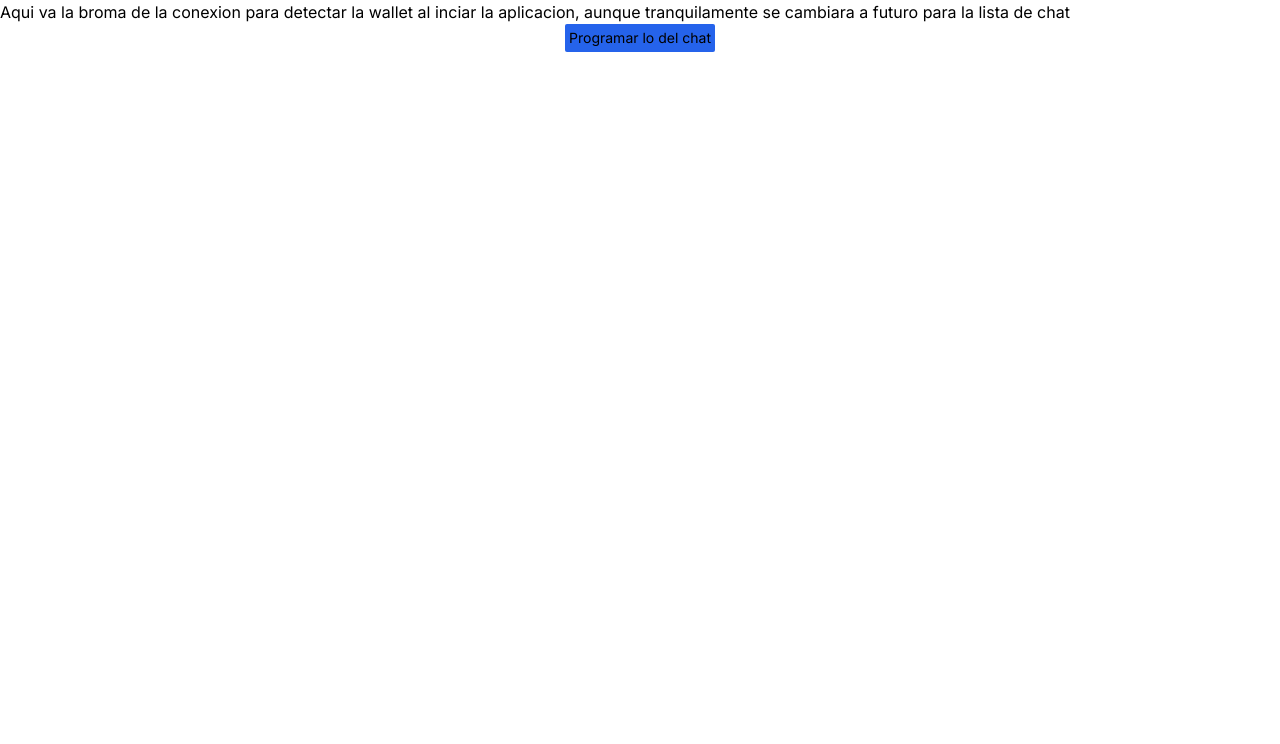
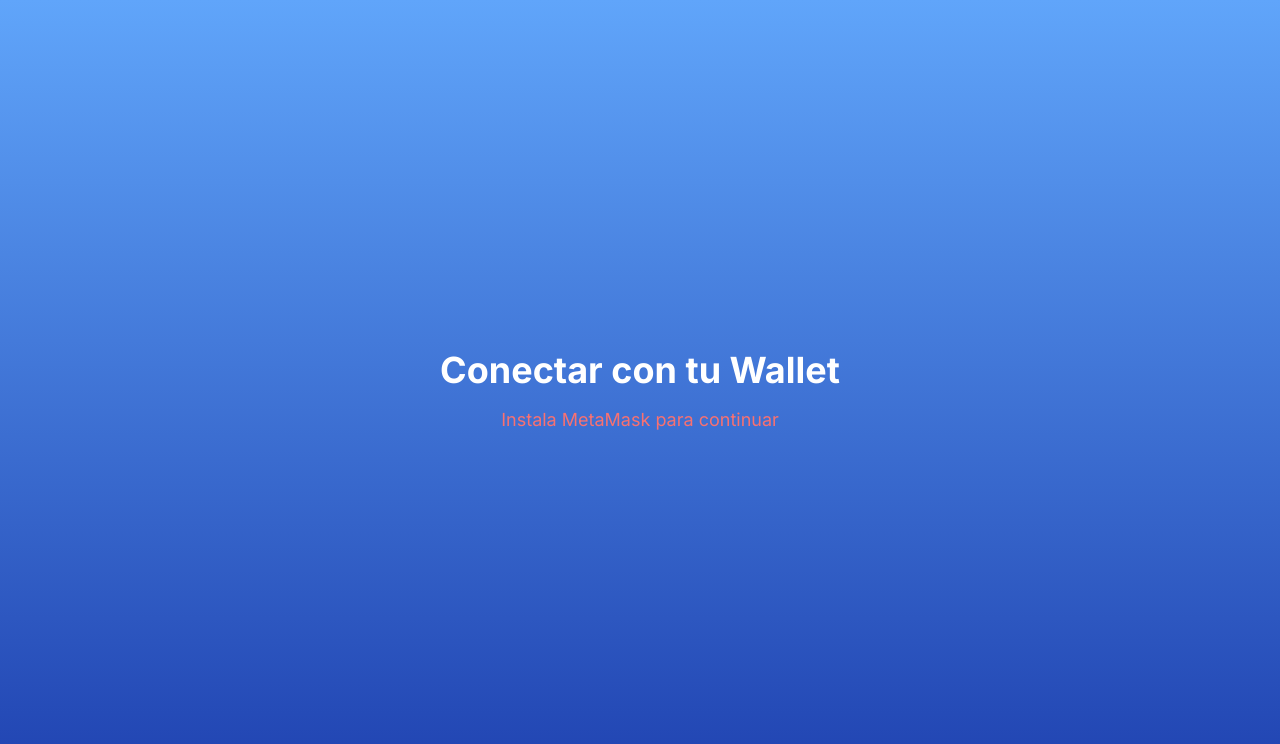
Before and after one commit to NightmareFox12/msg_cripto, a Next.js app: page / in a window 1280 px wide. Shown: the top 744 px of the page. Built offline with nearby package versions, Linux system fonts and the light colour scheme.

Commit message:
add connection with metaMask

```diff
--- a/src/app/chat/page.jsx
+++ b/src/app/chat/page.jsx
@@ -1,6 +1,6 @@
 'use client';
 
-import React, { DetailedHTMLProps, InputHTMLAttributes, useState } from 'react';
+import React, { useState } from 'react';
 import Link from 'next/link';
 
 export default function Chat() {
@@ -35,7 +35,7 @@
           </article>
           <article className="flex justify-end">
             <div className="self-end p-4 rounded-lg bg-blue-600 text-white">
-              You need chamba? 😋
+              <p className='select-none' >You need chamba? 😋</p>
             </div>
           </article>
         </div>
--- a/src/app/page.tsx
+++ b/src/app/page.tsx
@@ -1,21 +1,14 @@
 import React from 'react';
+import ConnectWallet from '@/components/eth_data/ConnectWallet'
 
 export const metadata = {
-  title: "Inicio"
-}
+  title: 'Inicio',
+};
 
 export default function Inicio() {
   return (
     <div>
-      <h1>
-        Aqui va la broma de la conexion para detectar la wallet al inciar la
-        aplicacion, aunque tranquilamente se cambiara a futuro para la lista de chat
-      </h1>
-      <div className='flex justify-center'>
-        <a href='/chat' className="bg-blue-600 rounded-sm text-sm p-1">
-          Programar lo del chat
-        </a>
-      </div>
+      <ConnectWallet />
     </div>
   );
 }
--- /dev/null
+++ b/src/components/eth_data/ConnectWallet.jsx
@@ -0,0 +1,65 @@
+'use client';
+
+import React, { useState, useEffect } from 'react';
+
+export default function ConnectWallet() {
+  const [isMetaMaskInstalled, setIsMetaMaskInstalled] = useState(false);
+  const [isMetaMaskConnected, setIsMetaMaskConnected] = useState(false);
+
+  useEffect(() => {
+    if (window.ethereum) {
+      setIsMetaMaskInstalled(true);
+      if (window.ethereum.selectedAddress) {
+        setIsMetaMaskConnected(true);
+      }
+    }
+  }, []);
+
+  const connectWithMetaMask = async () => {
+    try {
+      await window.ethereum.request({ method: 'eth_requestAccounts' });
+      setIsMetaMaskConnected(true);
+      setTimeout(() => {
+        location.href = '/listChat';
+      }, 1000);
+    } catch (error) {
+      console.error(error);
+    }
+  };
+
+  return (
+    <div className="flex flex-col items-center justify-center h-screen bg-gradient-to-b from-blue-400 to-blue-800 text-white">
+      <div className="max-w-md w-full text-center">
+        <h1 className="text-4xl font-bold mb-4">Conectar con tu Wallet</h1>
+        {isMetaMaskInstalled ? (
+          <div>
+            {isMetaMaskConnected ? (
+              <>
+                <p className="text-lg text-green-400 mb-4">
+                  Conectado con MetaMask
+                </p>
+                <button
+                  className="bg-white text-blue-600 rounded-full px-6 py-3 font-bold hover:bg-blue-200 focus:outline-none focus:ring-2 focus:ring-blue-600"
+                  onClick={connectWithMetaMask}
+                >
+                  Ir a los chats
+                </button>
+              </>
+            ) : (
+              <button
+                className="bg-white text-blue-600 rounded-full px-6 py-3 font-bold hover:bg-blue-200 focus:outline-none focus:ring-2 focus:ring-blue-600"
+                onClick={connectWithMetaMask}
+              >
+                Conectar con MetaMask
+              </button>
+            )}
+          </div>
+        ) : (
+          <p className="text-lg text-red-400 mb-4">
+            Instala MetaMask para continuar
+          </p>
+        )}
+      </div>
+    </div>
+  );
+}
--- a/tsconfig.json
+++ b/tsconfig.json
@@ -21,6 +21,6 @@
       "@/*": ["./src/*"]
     }
   },
-  "include": ["next-env.d.ts", "**/*.ts", "**/*.tsx", ".next/types/**/*.ts", "src/app/chat/page.jsx", "src/components/chat/MsgSend.tsx", "src/app/chat/page.jsx", "src/app/listChats/page.jsx"],
+  "include": ["next-env.d.ts", "**/*.ts", "**/*.tsx", ".next/types/**/*.ts", "src/app/chat/page.jsx", "src/components/chat/MsgSend.tsx", "src/app/chat/page.jsx", "src/app/listChat/page.jsx", "src/app/layout.jsx"],
   "exclude": ["node_modules"]
 }
```
Also changed, not shown: src/app/listChat/page.jsx (renamed from src/app/listChats/page.jsx), 1 other file (tests, documents, lock files or other folders).
